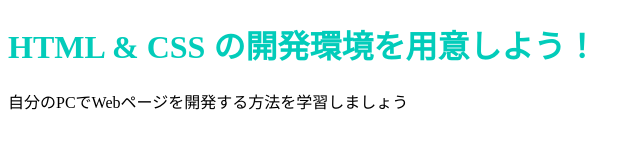
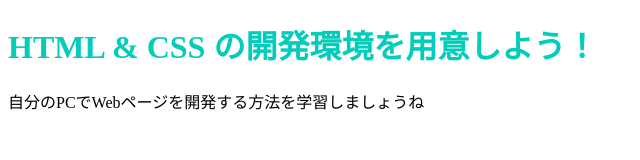
Before and after one commit to aroma202002/aroma202002.github.io, a plain HTML site: page index.html in a window 1280 px wide. Shown: the full height of the page, 0-640 px from the left. Drawn offline with Linux system fonts and the light colour scheme.

Commit message:
Update index.html

```diff
--- a/index.html
+++ b/index.html
@@ -7,6 +7,6 @@
   </head>
   <body>
     <h1 class="title">HTML & CSS の開発環境を用意しよう！</h1>
-    <p>自分のPCでWebページを開発する方法を学習しましょう</p>
+    <p>自分のPCでWebページを開発する方法を学習しましょうね</p>
   </body>
 </html>
```
